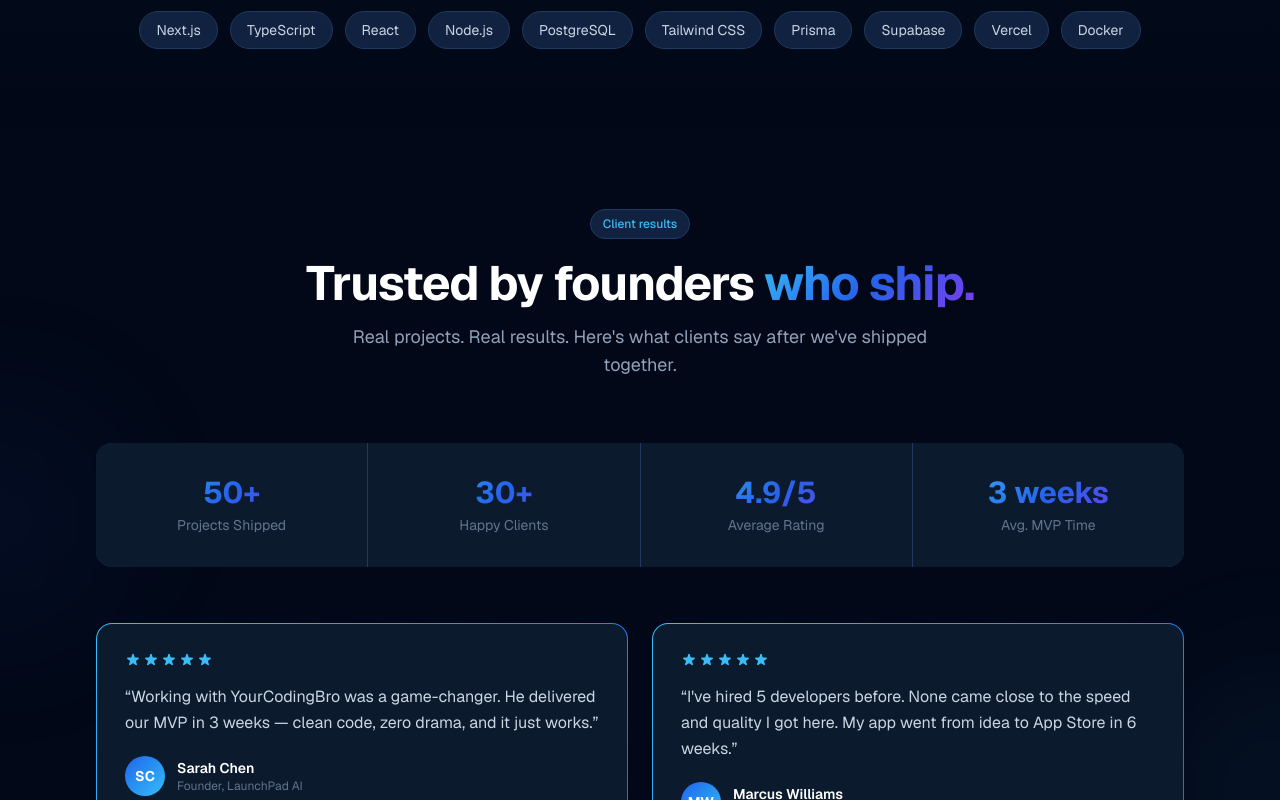
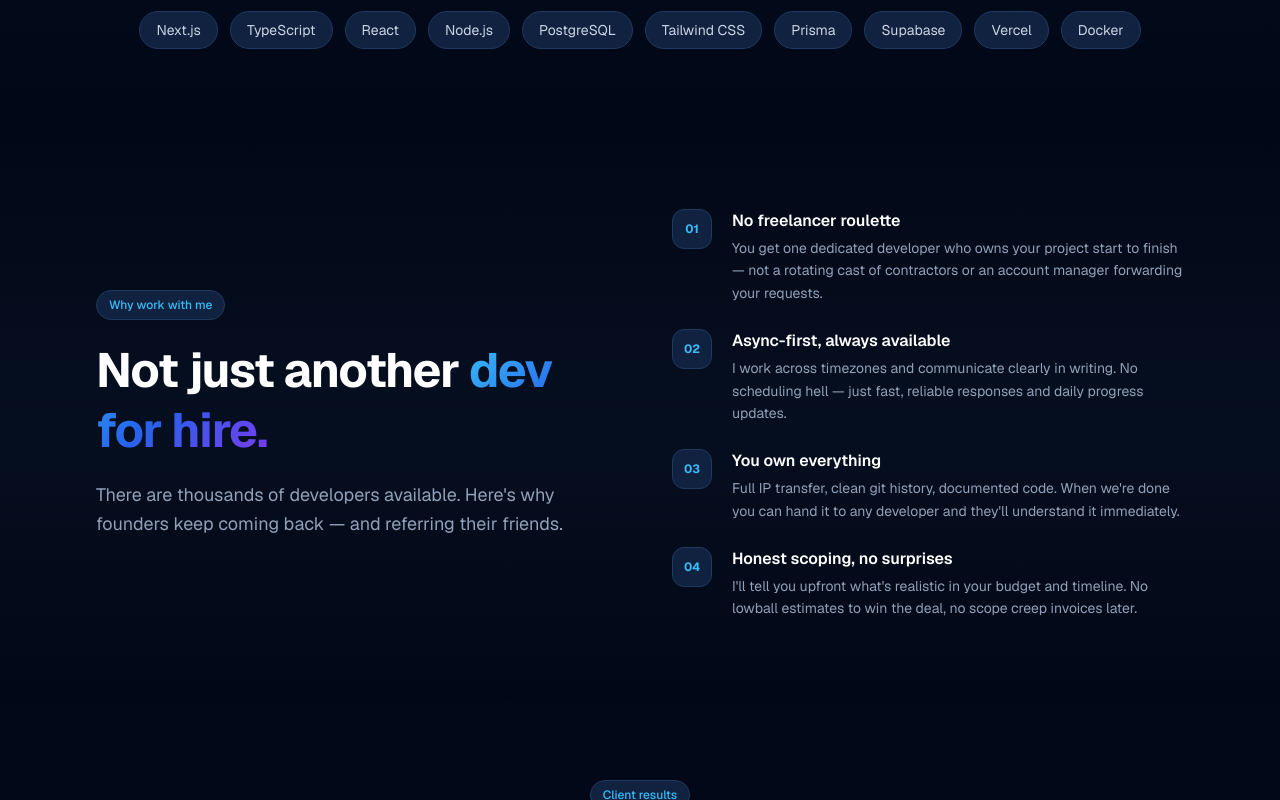
Before and after one commit to yourcodingbro/yourcodingbro, a Next.js app: page / in a window 1280 px wide. Shown: the part 1660-2460 px from the top of the page. Built offline with nearby package versions, Linux system fonts and the light colour scheme.

Commit message:
Add why us section

```diff
--- a/src/app/page.tsx
+++ b/src/app/page.tsx
@@ -1,6 +1,7 @@
 import Navbar from "@/components/Navbar";
 import Hero from "@/components/Hero";
 import Features from "@/components/Features";
+import WhyUs from "@/components/WhyUs";
 import SocialProof from "@/components/SocialProof";
 import ContactForm from "@/components/ContactForm";
 import Footer from "@/components/Footer";
@@ -12,6 +13,7 @@ export default function Home() {
       <main>
         <Hero />
         <Features />
+        <WhyUs />
         <SocialProof />
         <ContactForm />
       </main>
--- a/src/components/Features.tsx
+++ b/src/components/Features.tsx
@@ -113,7 +113,7 @@ export default function Features() {
         </div>
 
         {/* Tech stack */}
-        <div id="why-us" className="text-center">
+        <div className="text-center">
           <p className="text-slate-500 text-xs uppercase tracking-widest mb-6">
             Technologies I work with
           </p>
--- /dev/null
+++ b/src/components/WhyUs.tsx
@@ -0,0 +1,72 @@
+const reasons = [
+  {
+    number: "01",
+    title: "No freelancer roulette",
+    description:
+      "You get one dedicated developer who owns your project start to finish — not a rotating cast of contractors or an account manager forwarding your requests.",
+  },
+  {
+    number: "02",
+    title: "Async-first, always available",
+    description:
+      "I work across timezones and communicate clearly in writing. No scheduling hell — just fast, reliable responses and daily progress updates.",
+  },
+  {
+    number: "03",
+    title: "You own everything",
+    description:
+      "Full IP transfer, clean git history, documented code. When we're done you can hand it to any developer and they'll understand it immediately.",
+  },
+  {
+    number: "04",
+    title: "Honest scoping, no surprises",
+    description:
+      "I'll tell you upfront what's realistic in your budget and timeline. No lowball estimates to win the deal, no scope creep invoices later.",
+  },
+];
+
+export default function WhyUs() {
+  return (
+    <section id="why-us" className="py-12 sm:py-20 relative">
+      <div className="absolute inset-0 bg-gradient-to-b from-transparent via-[#0c1a2e]/40 to-transparent pointer-events-none" />
+
+      <div className="relative max-w-6xl mx-auto px-4 sm:px-6 lg:px-8">
+        <div className="grid grid-cols-1 lg:grid-cols-2 gap-12 lg:gap-16 items-center">
+          {/* Left — header */}
+          <div>
+            <div className="inline-flex items-center gap-2 px-3 py-1.5 rounded-full bg-[#112240] border border-[#1e3a5f] text-xs font-medium text-[#38bdf8] mb-5">
+              Why work with me
+            </div>
+            <h2 className="text-3xl sm:text-4xl lg:text-5xl font-bold text-white mb-5 tracking-tight leading-tight">
+              Not just another{" "}
+              <span className="gradient-text">dev for hire.</span>
+            </h2>
+            <p className="text-slate-400 text-base sm:text-lg leading-relaxed">
+              There are thousands of developers available. Here&apos;s why
+              founders keep coming back — and referring their friends.
+            </p>
+          </div>
+
+          {/* Right — reasons list */}
+          <div className="flex flex-col gap-6">
+            {reasons.map((r) => (
+              <div key={r.number} className="flex gap-5 group">
+                <div className="shrink-0 w-10 h-10 rounded-xl bg-[#112240] border border-[#1e3a5f] flex items-center justify-center group-hover:border-[#2563eb]/50 transition-colors">
+                  <span className="text-xs font-bold text-[#38bdf8]">{r.number}</span>
+                </div>
+                <div>
+                  <h3 className="text-white font-semibold text-sm sm:text-base mb-1 group-hover:text-[#38bdf8] transition-colors">
+                    {r.title}
+                  </h3>
+                  <p className="text-slate-400 text-sm leading-relaxed">
+                    {r.description}
+                  </p>
+                </div>
+              </div>
+            ))}
+          </div>
+        </div>
+      </div>
+    </section>
+  );
+}
```
